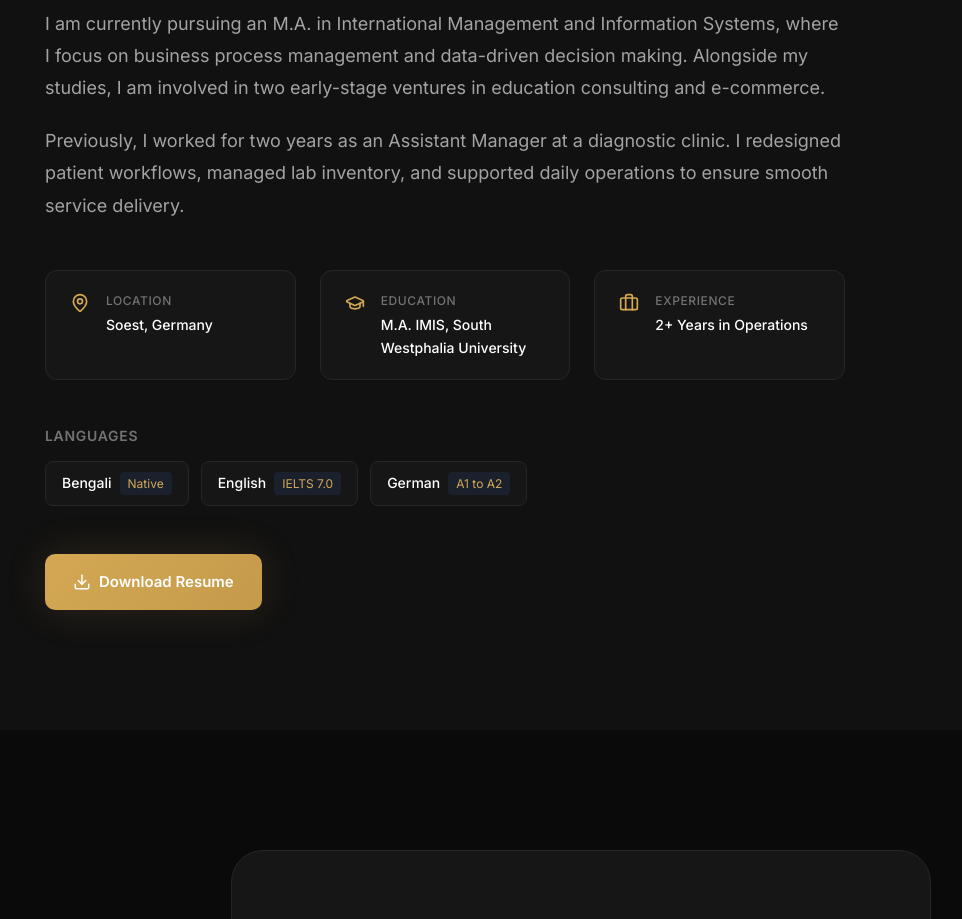
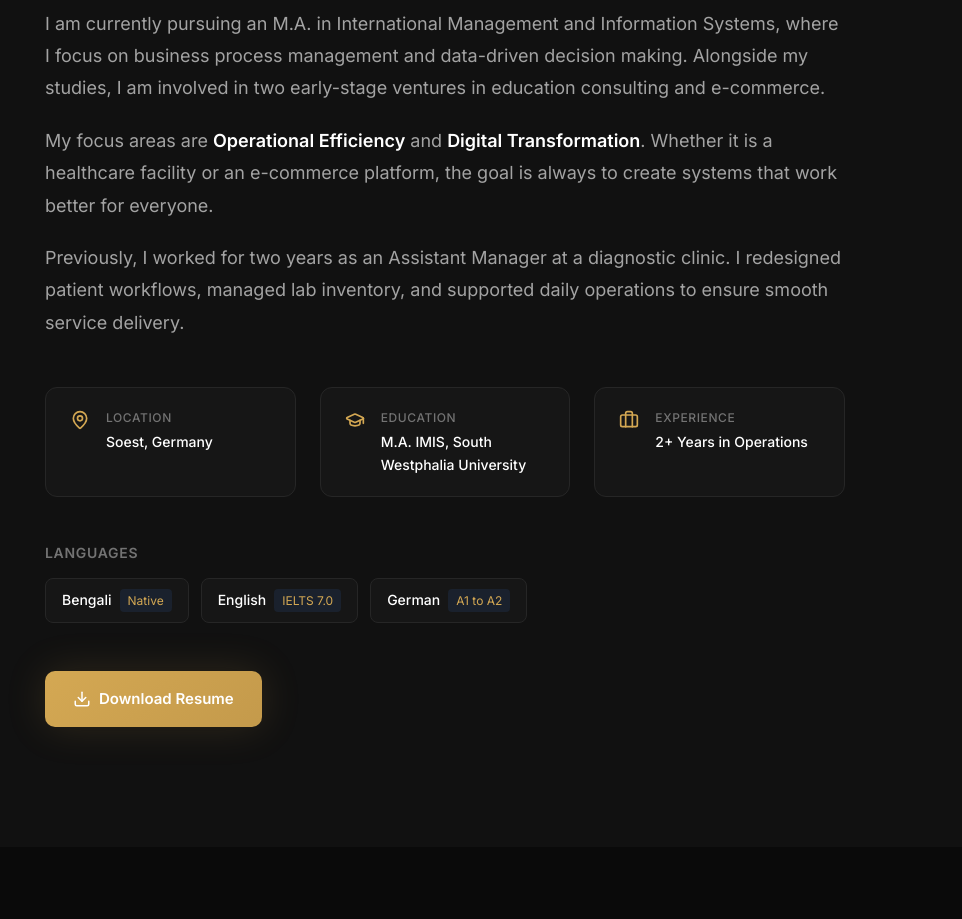
Before and after one commit to myselfrezaul7/portfolio, a Next.js app: page / in a window 1280 px wide. Shown: the part 4820-5739 px from the top of the page, without its empty margins (59-1021 px from the left). Built offline with nearby package versions, Linux system fonts and the light colour scheme.

Commit message:
Add Operational Efficiency and Digital Transformation to About

```diff
--- a/src/components/About.tsx
+++ b/src/components/About.tsx
@@ -22,6 +22,9 @@ export default function About() {
                             </p>
                             <p className={styles.bio}>
                                 I am currently pursuing an M.A. in International Management and Information Systems, where I focus on business process management and data-driven decision making. Alongside my studies, I am involved in two early-stage ventures in education consulting and e-commerce.
+                            </p>
+                            <p className={styles.bio}>
+                                My focus areas are <strong>Operational Efficiency</strong> and <strong>Digital Transformation</strong>. Whether it is a healthcare facility or an e-commerce platform, the goal is always to create systems that work better for everyone.
                             </p>
                             <p className={styles.bio}>
                                 Previously, I worked for two years as an Assistant Manager at a diagnostic clinic. I redesigned patient workflows, managed lab inventory, and supported daily operations to ensure smooth service delivery.
```
